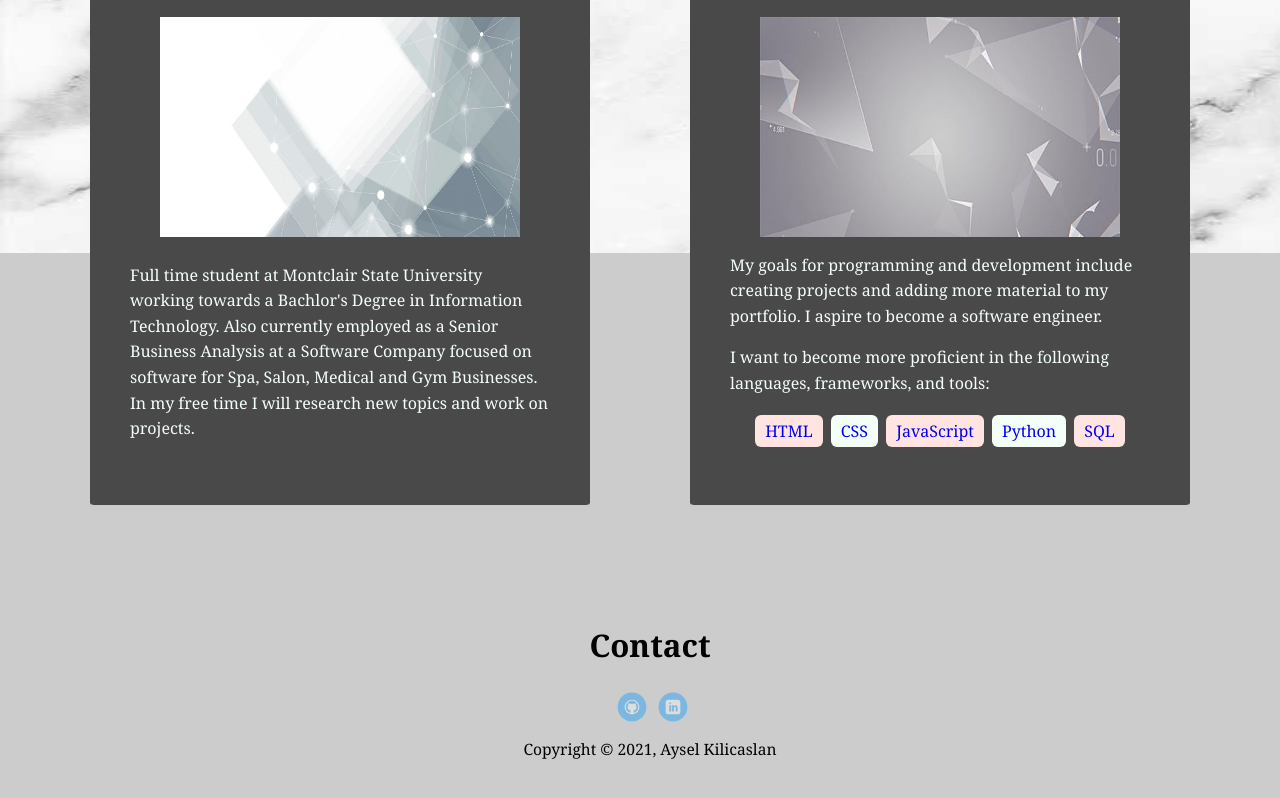
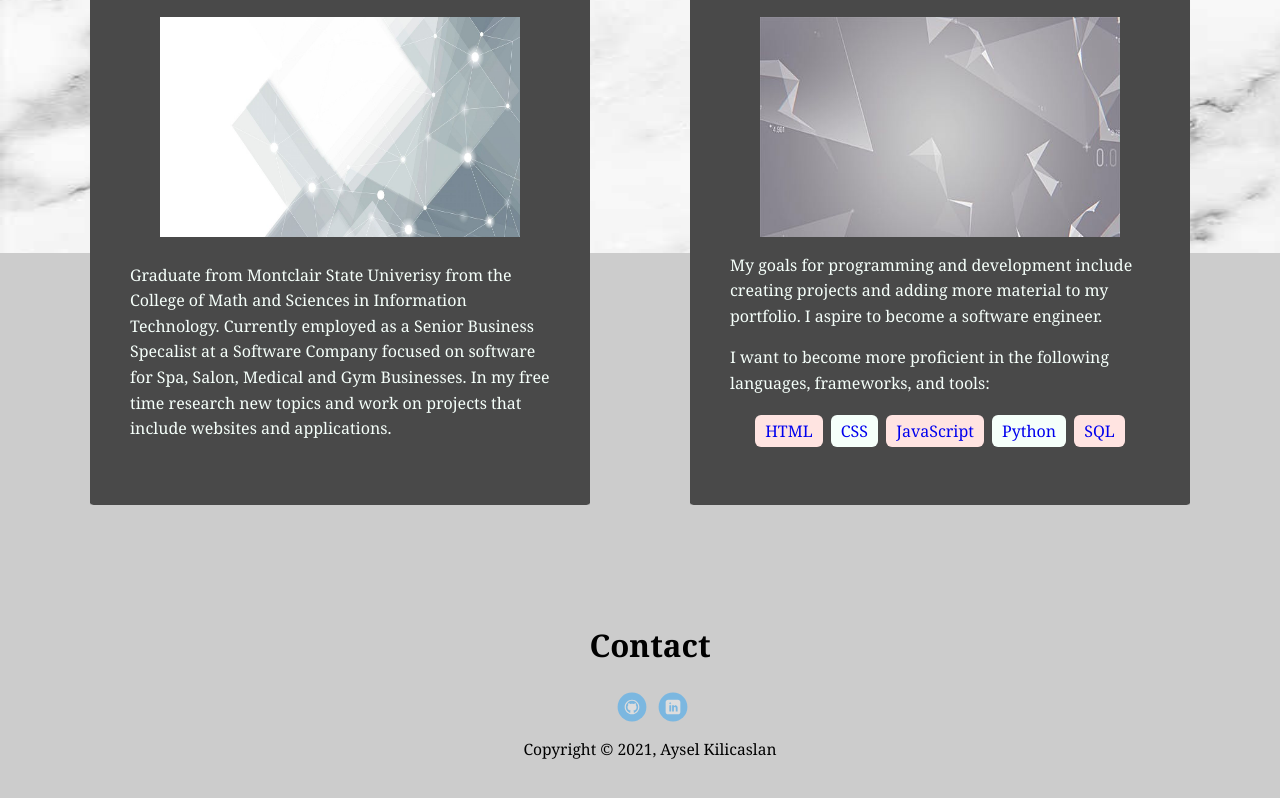
Before and after one commit to Moonsflood/website1, a plain HTML site: page index.html in a window 1280 px wide. Shown: the part 647-1445 px from the top of the page. Drawn offline with Linux system fonts and the light colour scheme.

Commit message:
Updated General Info

```diff
--- a/index.html
+++ b/index.html
@@ -44,7 +44,7 @@
 				<div class="section-img">
 				</div>
 				<div class="photo-cred"><b> <a href="" target="_blank" class="photographer"></a></b></div>
-				<p>Full time student at Montclair State University working towards a Bachlor's Degree in Information Technology. Also currently employed as a Senior Business Analysis at a Software Company focused on software for Spa, Salon, Medical and Gym Businesses. In my free time I will research new topics and work on projects.
+				<p>Graduate from Montclair State Univerisy from the College of Math and Sciences in Information Technology. Currently employed as a Senior Business Specalist at a Software Company focused on software for Spa, Salon, Medical and Gym Businesses. In my free time research new topics and work on projects that include websites and applications.
 				</p>
 			</div>
 			<div class="card" id="goals">
```
